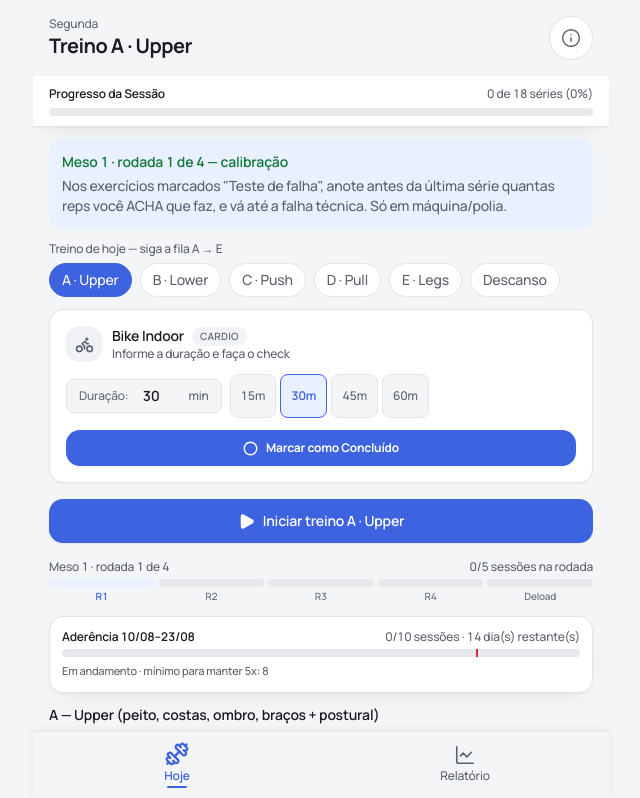
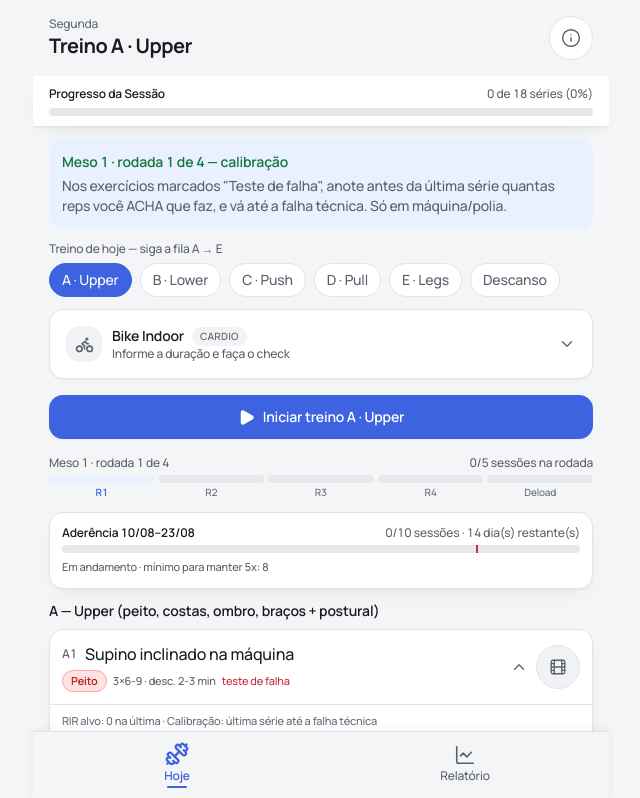
Before and after one commit to brunofreitasbm-web/BioFIT, a Next.js app in the folder apps/treino/: page / in a window 1280 px wide. Shown: the top 798 px of the page, without its empty margins (319-959 px from the left). Built offline with nearby package versions, Linux system fonts and the light colour scheme.

Commit message:
feat: add BikeIndoorCard component for tracking indoor cycling sessions

```diff
--- a/apps/treino/components/BikeIndoorCard.tsx
+++ b/apps/treino/components/BikeIndoorCard.tsx
@@ -1,7 +1,7 @@
 "use client";
 
 import { useState, useEffect } from "react";
-import { Bike, Check, Circle } from "lucide-react";
+import { Bike, Check, Circle, ChevronDown, ChevronUp } from "lucide-react";
 import { cn } from "@/lib/cn";
 import { getBikeIndoor, saveBikeIndoor, removerBikeIndoor } from "@/lib/storage";
 
@@ -16,6 +16,7 @@ export function BikeIndoorCard({ hojeISO, onUpdate }: BikeIndoorCardProps) {
   const [tempo, setTempo] = useState<string>("30");
   const [concluido, setConcluido] = useState<boolean>(false);
   const [erro, setErro] = useState<string | null>(null);
+  const [expandido, setExpandido] = useState<boolean>(false);
 
   useEffect(() => {
     const reg = getBikeIndoor(hojeISO);
@@ -106,7 +107,13 @@ export function BikeIndoorCard({ hojeISO, onUpdate }: BikeIndoorCardProps) {
           : "border-line bg-base-800"
       )}
     >
-      <div className="flex items-center justify-between">
+      <button
+        type="button"
+        onClick={() => setExpandido((prev) => !prev)}
+        aria-expanded={expandido}
+        aria-controls="bike-indoor-content"
+        className="flex w-full items-center justify-between text-left focus:outline-none"
+      >
         <div className="flex items-center gap-2.5">
           <div
             aria-hidden="true"
@@ -138,11 +145,23 @@ export function BikeIndoorCard({ hojeISO, onUpdate }: BikeIndoorCardProps) {
             </p>
           </div>
         </div>
+
+        <div className="flex items-center gap-1 text-ink-faint">
+          {expandido ? (
+            <ChevronUp aria-hidden="true" size={18} />
+          ) : (
+            <ChevronDown aria-hidden="true" size={18} />
+          )}
         </div>
+      </button>
 
-      <div className="mt-3 flex flex-wrap items-center gap-2">
+      {expandido && (
+        <div id="bike-indoor-content" className="mt-3 pt-3 border-t border-line/50 transition-all">
+          <div className="flex flex-wrap items-center gap-2">
             <div className="flex items-center gap-1.5 rounded-lg border border-line bg-base-900 px-3 py-1.5">
-          <span className="text-xs text-ink-faint" id="bike-duracao-label">Duração:</span>
+              <span className="text-xs text-ink-faint" id="bike-duracao-label">
+                Duração:
+              </span>
               <input
                 type="number"
                 inputMode="numeric"
@@ -156,7 +175,9 @@ export function BikeIndoorCard({ hojeISO, onUpdate }: BikeIndoorCardProps) {
                 aria-describedby="bike-duracao-unidade"
                 className="w-12 bg-transparent text-sm font-semibold text-ink text-center outline-none focus:border-brand"
               />
-          <span className="text-xs font-medium text-ink-muted" id="bike-duracao-unidade">min</span>
+              <span className="text-xs font-medium text-ink-muted" id="bike-duracao-unidade">
+                min
+              </span>
             </div>
 
             <div className="flex items-center gap-1">
@@ -180,7 +201,9 @@ export function BikeIndoorCard({ hojeISO, onUpdate }: BikeIndoorCardProps) {
           </div>
 
           {erro && (
-        <p role="alert" className="mt-2 text-xs font-medium text-danger">{erro}</p>
+            <p role="alert" className="mt-2 text-xs font-medium text-danger">
+              {erro}
+            </p>
           )}
 
           <button
@@ -206,5 +229,7 @@ export function BikeIndoorCard({ hojeISO, onUpdate }: BikeIndoorCardProps) {
             </span>
           </button>
         </div>
+      )}
+    </div>
   );
 }
```
Lines whose indentation alone changed are shown as unchanged.
